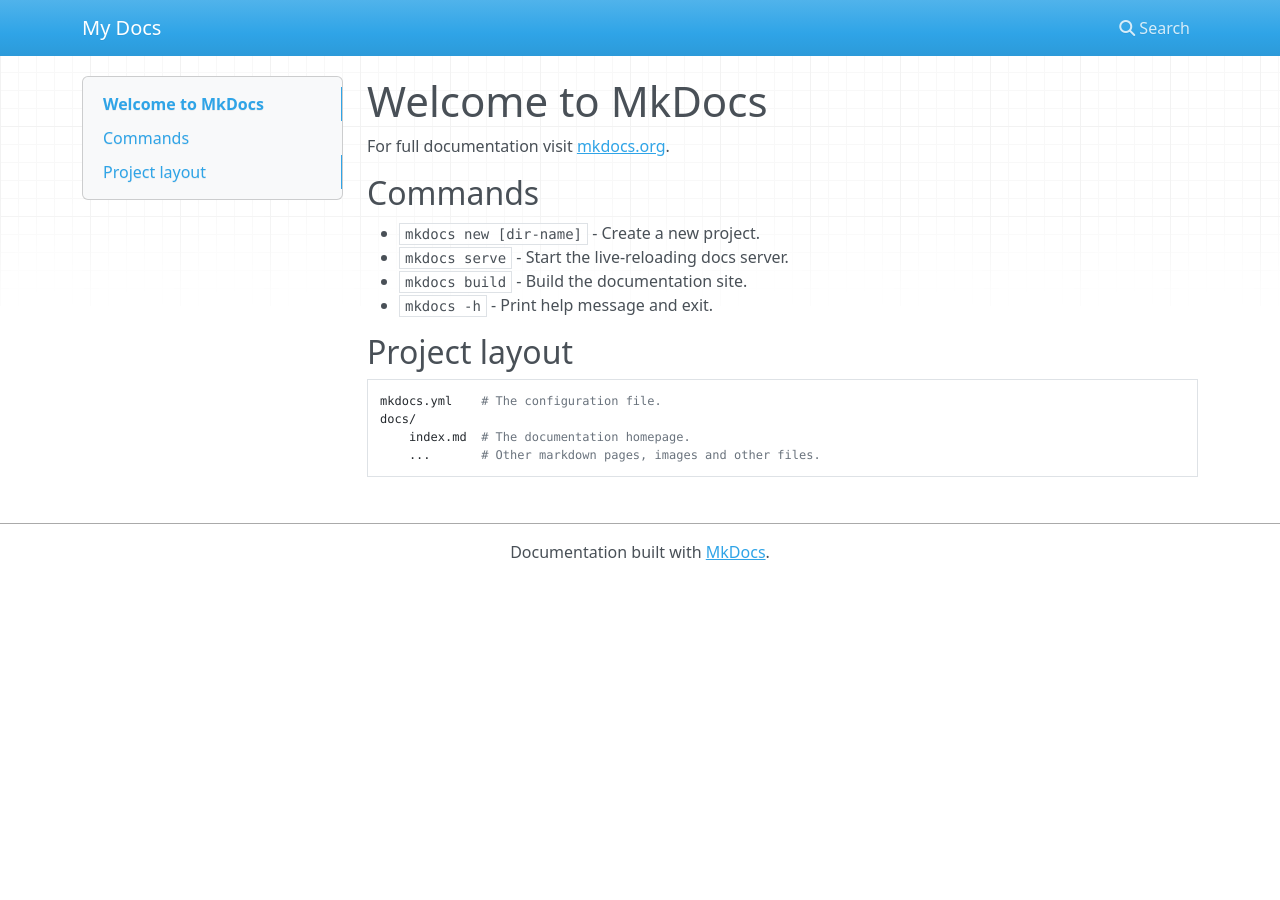
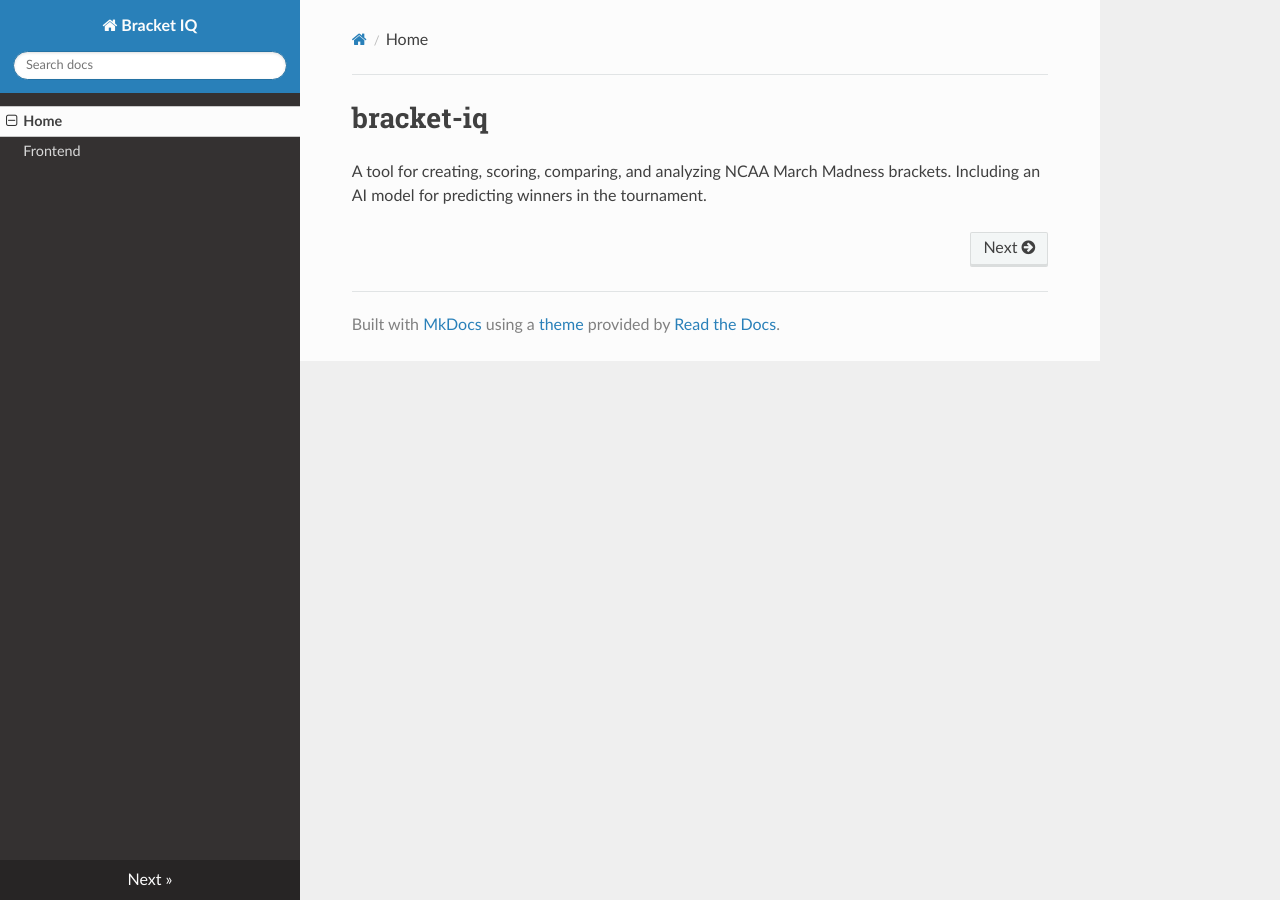
Before and after one commit to mgzwarrior/bracket-iq, an MkDocs documentation site: the page built from docs/README.md, in a window 1280 px wide. Built offline with MkDocs 1.6.1, drawn with Linux system fonts in a browser that asks for light colours; nearby versions of some CDN libraries.

Commit message:
- Setup mkdocs - Clone frontend docs into /docs - Add .gitignore for JetBrains tooling
Signed-off-by: Matt Grant <matt.grant@onepeloton.com>

```diff
--- a/docs/index.md
+++ /dev/null
@@ -1,17 +0,0 @@
-# Welcome to MkDocs
-
-For full documentation visit [mkdocs.org](https://www.mkdocs.org).
-
-## Commands
-
-* `mkdocs new [dir-name]` - Create a new project.
-* `mkdocs serve` - Start the live-reloading docs server.
-* `mkdocs build` - Build the documentation site.
-* `mkdocs -h` - Print help message and exit.
-
-## Project layout
-
-    mkdocs.yml    # The configuration file.
-    docs/
-        index.md  # The documentation homepage.
-        ...       # Other markdown pages, images and other files.
--- a/mkdocs.yml
+++ b/mkdocs.yml
@@ -1 +1,7 @@
-site_name: My Docs
+site_name: Bracket IQ
+
+nav:
+    - Home: README.md
+    - Frontend: frontend.md
+
+theme: readthedocs
```
Also changed, not shown: docs/frontend.md (added, +70 -0 lines), docs/README.md (renamed from README.md), 1 other file.
